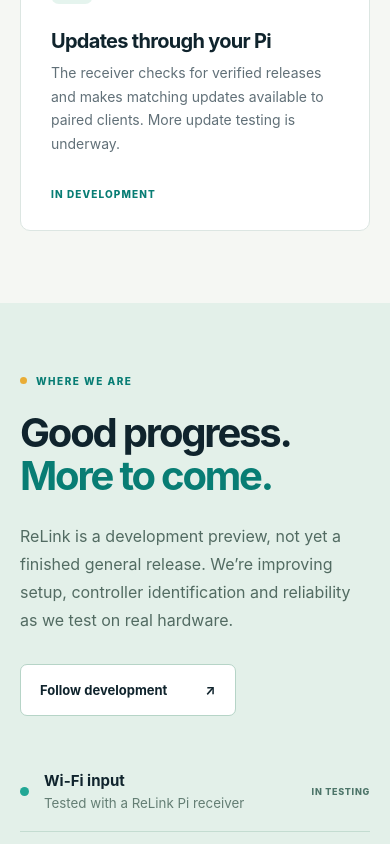
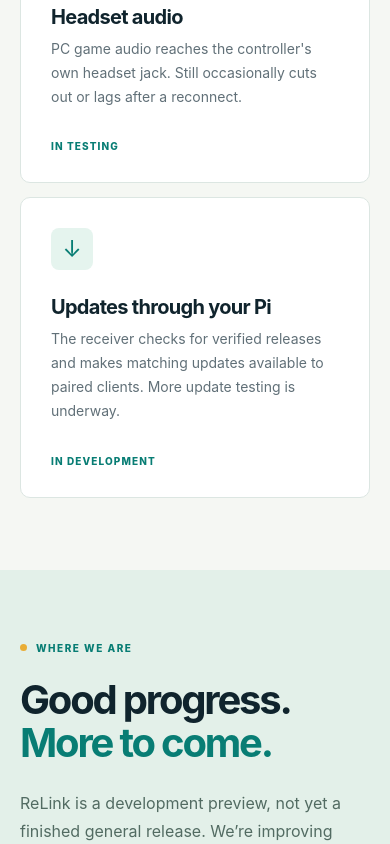
Before and after one commit to Black-Sheep-Software/relink-app, a plain HTML site: page index.html in a window 390 px wide. Shown: the part 4260-5104 px from the top of the page. Drawn offline with Linux system fonts and the light colour scheme.

Commit message:
Update public docs and site for v1.0: audio works, mic paused
Headset audio is now confirmed working on real hardware on both
platforms (with known dropout/reconnect caveats), multi-controller
routing is tested rather than "being refined", and the microphone
feature is explicitly called out as paused with the real reason, not
just "in development". Adds a Known limitations section to
GETTING_STARTED.md and splits the site's audio/mic status rows.

Co-Authored-By: Claude Sonnet 5 <noreply@anthropic.com>

```diff
--- a/index.html
+++ b/index.html
@@ -23,8 +23,8 @@
     <div class="preview-notice"><span class="notice-icon" aria-hidden="true">✦</span><p><strong>Built in the open, still in development.</strong> Preview downloads are available for existing ReLink Pi receiver setups.</p><a href="#status">What to expect <span aria-hidden="true">→</span></a></div>
     <section class="section how" id="how-it-works"><div class="section-heading"><p class="eyebrow"><span aria-hidden="true"></span> THE IDEA</p><h2>A familiar controller.<br /><em>A new connection.</em></h2><p>ReLink is designed around the controller in your hands, with local play and an experience that stays out of your way.</p></div><div class="steps"><article><span class="step-no">01 / CONNECT</span><h3>Power on your controller.</h3><p>Use a Stadia Controller with its original Wi-Fi firmware and a configured ReLink receiver.</p></article><article><span class="step-no">02 / PAIR</span><h3>Choose your computer.</h3><p>Pair Windows or Linux with the Pi, then choose where each connected controller goes.</p></article><article><span class="step-no">03 / PLAY</span><h3>Get back to your games.</h3><p>ReLink sends controller input to your computer while the companion keeps you in the know.</p></article></div></section>
     <section class="app-section" id="preview"><div class="app-inner"><div class="app-heading"><div><p class="eyebrow"><span aria-hidden="true"></span> YOUR COMPANION</p><h2>Ready when<br /><em>you are.</em></h2></div><div><p>See your receiver, controller and battery at a glance. When you need a closer look, the full companion and Pi dashboard are a click away.</p><div class="platforms"><span>WINDOWS</span><span>LINUX</span><span>RASPBERRY PI</span></div></div></div><div class="showcase"><figure class="app-shot"><img src="/relink-companion-preview.png" alt="ReLink companion preview showing a connected receiver, controller and battery" width="1020" height="720" loading="lazy" /><figcaption>THE COMPANION <span>Connection and controller status</span></figcaption></figure><figure class="quick-shot"><div class="quick-frame"><img src="/relink-quick-status-preview.png" alt="ReLink quick status panel showing receiver, controller and battery information" width="300" height="196" loading="lazy" /></div><figcaption>QUICK STATUS <span>The essentials, close at hand</span></figcaption></figure></div><p class="capture-note">Development preview interfaces with example status values. Appearance and features may change.</p></div></section>
-    <section class="section features" id="connections"><div class="section-heading"><p class="eyebrow"><span aria-hidden="true"></span> MADE FOR PLAY</p><h2>More ways to<br /><em>make it yours.</em></h2><p>From one controller and one computer to a shared setup, ReLink is being built to fit the way you play.</p></div><div class="feature-grid"><article><span class="feature-icon" aria-hidden="true">↗</span><h3>Multiple controllers</h3><p>Two Wi-Fi controllers have been tested playing on separate computers through the same Pi. Choose assignments in the receiver dashboard.</p><span class="feature-label">TESTED IN PREVIEW</span></article><article><span class="feature-icon" aria-hidden="true">◎</span><h3>At-a-glance status</h3><p>Check your receiver connection and controller battery, or open a compact status panel from the system tray.</p><span class="feature-label">WINDOWS + LINUX</span></article><article><span class="feature-icon" aria-hidden="true">↓</span><h3>Updates through your Pi</h3><p>The receiver checks for verified releases and makes matching updates available to paired clients. More update testing is underway.</p><span class="feature-label">IN DEVELOPMENT</span></article></div></section>
-    <section class="status-section" id="status"><div class="status-inner"><div><p class="eyebrow"><span aria-hidden="true"></span> WHERE WE ARE</p><h2>Good progress.<br /><em>More to come.</em></h2><p>ReLink is a development preview, not yet a finished general release. We’re improving setup, controller identification and reliability as we test on real hardware.</p><a class="button button-light" href="https://github.com/Black-Sheep-Software/relink-app">Follow development <span aria-hidden="true">↗</span></a></div><div class="status-list"><div><span class="status-indicator"></span><p><strong>Wi-Fi input</strong><small>Tested with a ReLink Pi receiver</small></p><span>IN TESTING</span></div><div><span class="status-indicator"></span><p><strong>Windows + Linux</strong><small>Companion previews available</small></p><span>IN TESTING</span></div><div><span class="status-indicator amber"></span><p><strong>Audio + microphone</strong><small>Still being developed</small></p><span>IN PROGRESS</span></div><div><span class="status-indicator amber"></span><p><strong>Pi setup + updates</strong><small>More testing and guidance needed</small></p><span>IN PROGRESS</span></div></div></div></section>
+    <section class="section features" id="connections"><div class="section-heading"><p class="eyebrow"><span aria-hidden="true"></span> MADE FOR PLAY</p><h2>More ways to<br /><em>make it yours.</em></h2><p>From one controller and one computer to a shared setup, ReLink is being built to fit the way you play.</p></div><div class="feature-grid"><article><span class="feature-icon" aria-hidden="true">↗</span><h3>Multiple controllers</h3><p>Connect more than one Wi-Fi controller to the same Pi and route each to its own computer from the receiver dashboard.</p><span class="feature-label">TESTED IN PREVIEW</span></article><article><span class="feature-icon" aria-hidden="true">◎</span><h3>At-a-glance status</h3><p>Check your receiver connection and controller battery, or open a compact status panel from the system tray.</p><span class="feature-label">WINDOWS + LINUX</span></article><article><span class="feature-icon" aria-hidden="true">♪</span><h3>Headset audio</h3><p>PC game audio reaches the controller's own headset jack. Still occasionally cuts out or lags after a reconnect.</p><span class="feature-label">IN TESTING</span></article><article><span class="feature-icon" aria-hidden="true">↓</span><h3>Updates through your Pi</h3><p>The receiver checks for verified releases and makes matching updates available to paired clients. More update testing is underway.</p><span class="feature-label">IN DEVELOPMENT</span></article></div></section>
+    <section class="status-section" id="status"><div class="status-inner"><div><p class="eyebrow"><span aria-hidden="true"></span> WHERE WE ARE</p><h2>Good progress.<br /><em>More to come.</em></h2><p>ReLink is a development preview, not yet a finished general release. We’re improving setup, controller identification and reliability as we test on real hardware.</p><a class="button button-light" href="https://github.com/Black-Sheep-Software/relink-app">Follow development <span aria-hidden="true">↗</span></a></div><div class="status-list"><div><span class="status-indicator"></span><p><strong>Wi-Fi input</strong><small>Multiple controllers, routed per computer</small></p><span>IN TESTING</span></div><div><span class="status-indicator"></span><p><strong>Windows + Linux</strong><small>Companion previews available</small></p><span>IN TESTING</span></div><div><span class="status-indicator"></span><p><strong>Headset audio</strong><small>Confirmed on real hardware, occasional dropouts</small></p><span>IN TESTING</span></div><div><span class="status-indicator amber"></span><p><strong>Microphone</strong><small>Working version not ready for release yet</small></p><span>IN PROGRESS</span></div><div><span class="status-indicator amber"></span><p><strong>Pi setup + updates</strong><small>More testing and guidance needed</small></p><span>IN PROGRESS</span></div></div></div></section>
     <section class="section getting-started" id="documentation"><div class="section-heading"><p class="eyebrow"><span aria-hidden="true"></span> GETTING STARTED</p><h2>Curious? <em>Start here.</em></h2><p>Preview packages are for people with an existing configured ReLink Pi receiver. A complete supported Pi setup guide is still in development.</p></div><div class="resource-grid"><a href="https://github.com/Black-Sheep-Software/relink-app/blob/main/GETTING_STARTED.md"><span>01 / PREVIEW GUIDE</span><strong>What you’ll need</strong><p>Understand the current setup and how to pair a computer.</p><b aria-hidden="true">↗</b></a><a href="https://github.com/Black-Sheep-Software/relink-app/releases/latest"><span>02 / DOWNLOADS</span><strong>Development builds</strong><p>Find the Windows and Linux previews and release notes.</p><b aria-hidden="true">↗</b></a><a href="https://github.com/Black-Sheep-Software/relink-app/issues"><span>03 / FEEDBACK</span><strong>Help us improve</strong><p>Share an issue or idea as ReLink takes shape.</p><b aria-hidden="true">↗</b></a></div></section>
     <section class="closing"><div><p class="eyebrow"><span aria-hidden="true"></span> BUILT BY BLACK SHEEP SOFTWARE</p><h2>Good hardware.<br /><em>More possibilities.</em></h2><p>We’re building ReLink with care. Come along for the journey.</p></div><a class="button button-dark" href="https://github.com/Black-Sheep-Software/relink-app">Find us on GitHub <span aria-hidden="true">↗</span></a></section>
   </main>
```
Also changed, not shown: 2 other files.
